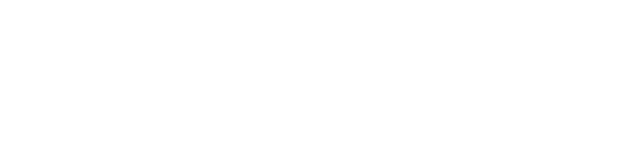
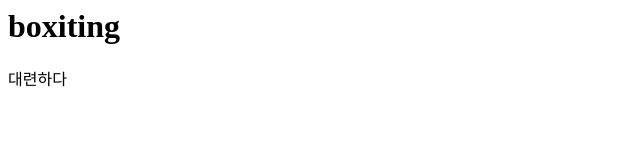
Before and after one commit to catnipandroid/Cat-As-Test-Sites, a plain HTML site: page index.html in a window 1280 px wide. Shown: the whole page, without its empty margins (0-640 px from the left). Drawn offline with Linux system fonts and the light colour scheme.

```diff
--- a/index.html
+++ b/index.html
@@ -6,6 +6,7 @@
     </head>
 
     <body>
-
+        <h1>boxiting</h1>
+        <p>대련하다</p>
     </body>
 </html>
```
Also changed, not shown: 1 other file.
